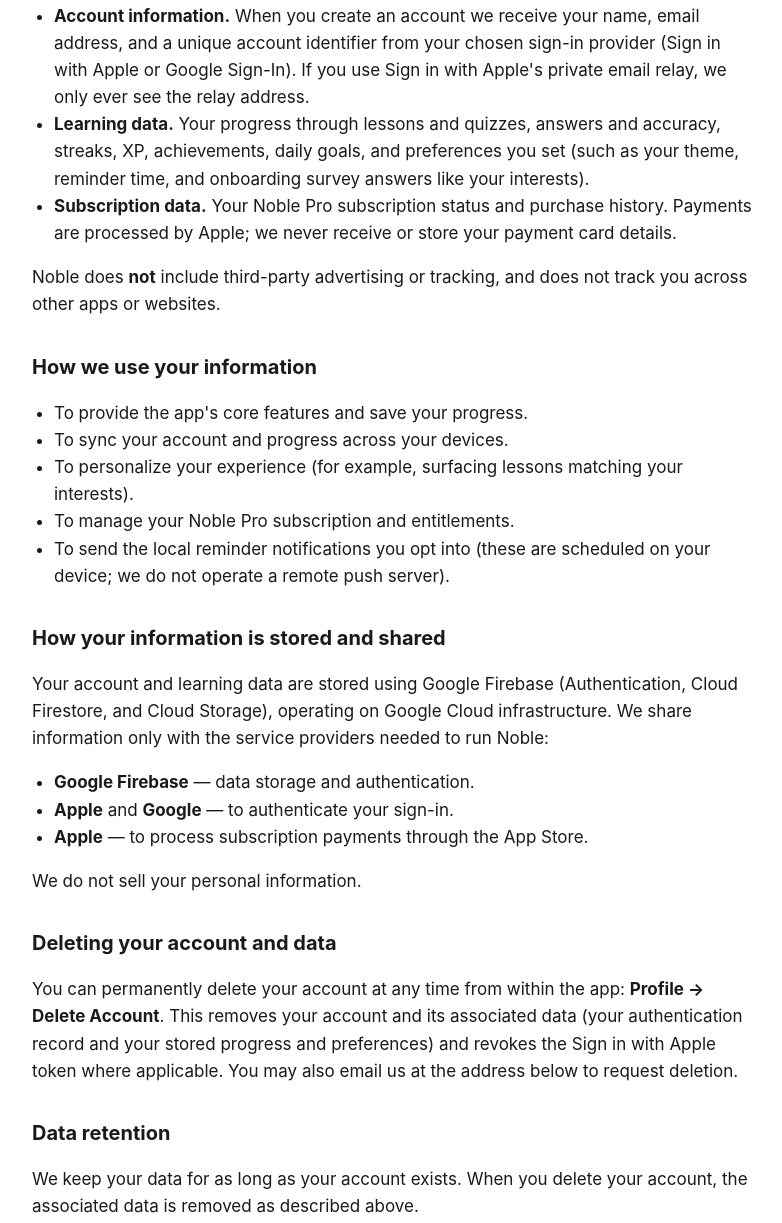
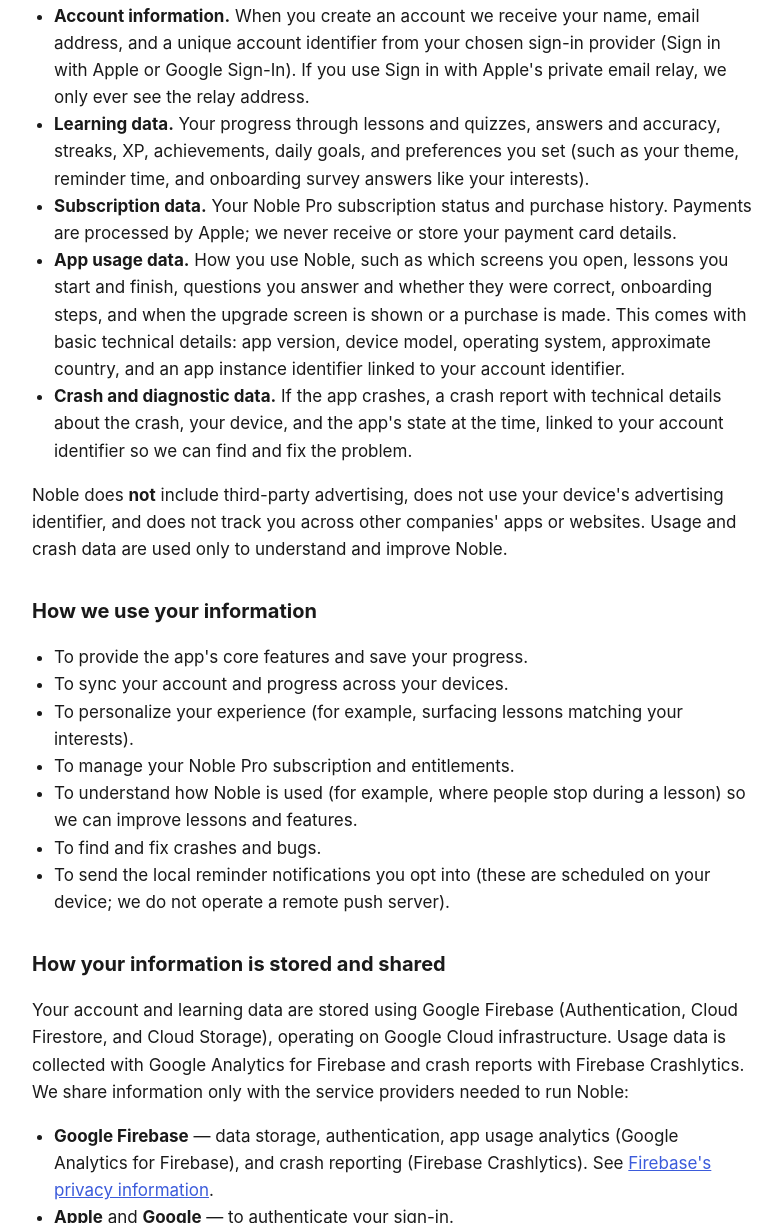
Before and after one commit to Bogdan-Perl/Bogdan-Perl.github.io, a plain HTML site: page Noble/privacy.html in a window 1280 px wide. Shown: the part 316-1539 px from the top of the page, without its empty margins (248-1030 px from the left). Drawn offline with Linux system fonts and the light colour scheme.

Commit message:
Noble privacy policy: add usage analytics and crash reporting (Firebase)

```diff
--- a/Noble/privacy.html
+++ b/Noble/privacy.html
@@ -19,7 +19,7 @@
 </head>
 <body>
 <h1>Privacy Policy</h1>
-<p class="meta">For the Noble app &middot; Effective date: July 11, 2026</p>
+<p class="meta">For the Noble app &middot; Effective date: November 26, 2026</p>
 
 <p>This Privacy Policy explains what information the Noble app ("Noble", "we", "us")
 collects, how we use it, and the choices you have. By using Noble you agree to this policy.</p>
@@ -37,9 +37,19 @@ collects, how we use it, and the choices you have. By using Noble you agree to t
   <li><strong>Subscription data.</strong> Your Noble Pro subscription status and purchase
       history. Payments are processed by Apple; we never receive or store your payment
       card details.</li>
+  <li><strong>App usage data.</strong> How you use Noble, such as which screens you open,
+      lessons you start and finish, questions you answer and whether they were correct,
+      onboarding steps, and when the upgrade screen is shown or a purchase is made. This
+      comes with basic technical details: app version, device model, operating system,
+      approximate country, and an app instance identifier linked to your account
+      identifier.</li>
+  <li><strong>Crash and diagnostic data.</strong> If the app crashes, a crash report
+      with technical details about the crash, your device, and the app's state at the
+      time, linked to your account identifier so we can find and fix the problem.</li>
 </ul>
-<p>Noble does <strong>not</strong> include third-party advertising or tracking, and does
-   not track you across other apps or websites.</p>
+<p>Noble does <strong>not</strong> include third-party advertising, does not use your
+   device's advertising identifier, and does not track you across other companies' apps or
+   websites. Usage and crash data are used only to understand and improve Noble.</p>
 
 <h2>How we use your information</h2>
 <ul>
@@ -47,16 +57,23 @@ collects, how we use it, and the choices you have. By using Noble you agree to t
   <li>To sync your account and progress across your devices.</li>
   <li>To personalize your experience (for example, surfacing lessons matching your interests).</li>
   <li>To manage your Noble Pro subscription and entitlements.</li>
+  <li>To understand how Noble is used (for example, where people stop during a lesson)
+      so we can improve lessons and features.</li>
+  <li>To find and fix crashes and bugs.</li>
   <li>To send the local reminder notifications you opt into (these are scheduled on your
       device; we do not operate a remote push server).</li>
 </ul>
 
 <h2>How your information is stored and shared</h2>
 <p>Your account and learning data are stored using Google Firebase (Authentication,
-   Cloud Firestore, and Cloud Storage), operating on Google Cloud infrastructure.
+   Cloud Firestore, and Cloud Storage), operating on Google Cloud infrastructure. Usage
+   data is collected with Google Analytics for Firebase and crash reports with Firebase
+   Crashlytics.
    We share information only with the service providers needed to run Noble:</p>
 <ul>
-  <li><strong>Google Firebase</strong> — data storage and authentication.</li>
+  <li><strong>Google Firebase</strong> — data storage, authentication, app usage analytics
+      (Google Analytics for Firebase), and crash reporting (Firebase Crashlytics). See
+      <a href="https://firebase.google.com/support/privacy">Firebase's privacy information</a>.</li>
   <li><strong>Apple</strong> and <strong>Google</strong> — to authenticate your sign-in.</li>
   <li><strong>Apple</strong> — to process subscription payments through the App Store.</li>
 </ul>
```
